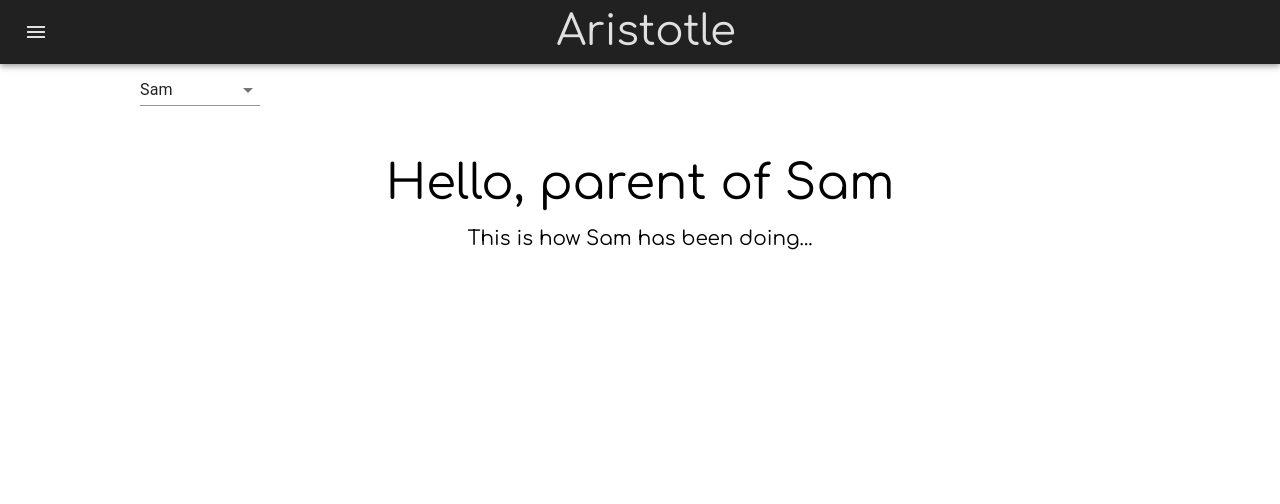
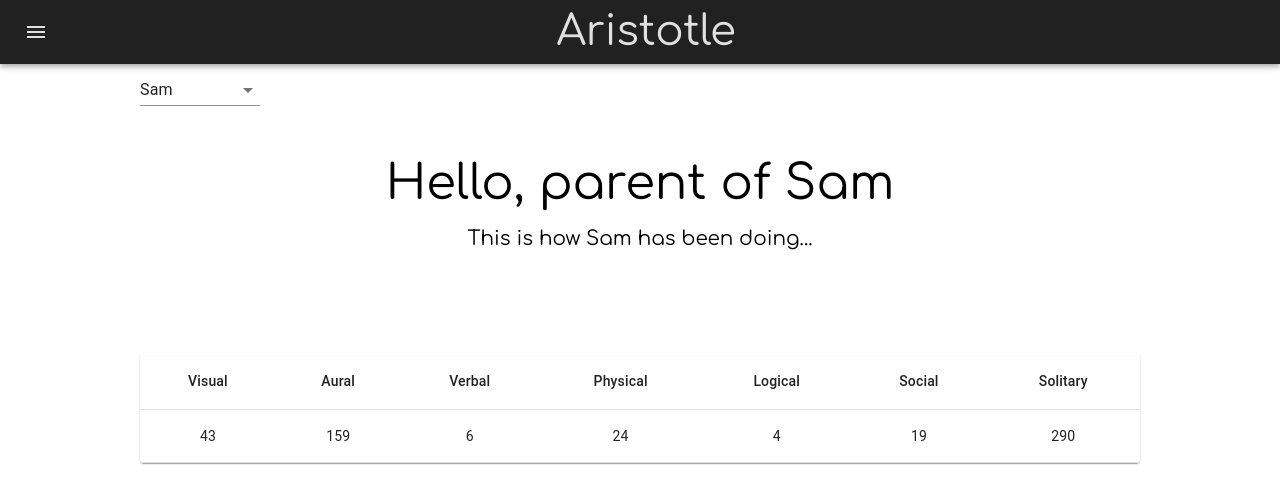
Before and after one commit to smeebear/aristotle, a React (Create React App) app: page /parentdash in a window 1280 px wide. Shown: the top 504 px of the page. Built offline with nearby package versions, Linux system fonts and the light colour scheme.

Commit message:
Got table loaded

```diff
--- a/src/components/Child.js
+++ b/src/components/Child.js
@@ -1,11 +1,13 @@
 import React, { Component } from 'react'
+import ResultsTable from './visuals/ResultsTable'
 
 export default class Child extends Component {
+
     render() {
         return (
-            <div>
-
-            </div>
+            <>
+                <ResultsTable data={this.props.data} />
+            </>
         )
     }
 }
--- a/src/components/Parent.js
+++ b/src/components/Parent.js
@@ -2,6 +2,7 @@
 import React, { Component } from 'react';
 import FormControl from '@material-ui/core/FormControl';
 import Select from '@material-ui/core/Select';
+import Child from './Child';
 
 const formControl = {
     marginLeft: 'auto',
@@ -15,13 +16,55 @@
         super(props);
         this.state = {
             name: 'Sam',
+            data: {
+                vi: 43,
+                a: 159,
+                ve: 6,
+                p: 24,
+                l: 4,
+                soc: 19,
+                sol: 290
+            }
         }
     }
 
     handleChange(event) {
         var name = event;
+        var data = {}
+        if (name === "Sam") {
+            data = {
+                vi: 43,
+                a: 159,
+                ve: 6,
+                p: 24,
+                l: 4,
+                soc: 19,
+                sol: 290
+            }
+        } else if (name === "Matt") {
+            data = {
+                vi: 43,
+                a: 159,
+                ve: 6,
+                p: 24,
+                l: 4,
+                soc: 19,
+                sol: 290
+            }
+        } else if (name === "Briana") {
+            data = {
+                vi: 43,
+                a: 159,
+                ve: 6,
+                p: 24,
+                l: 4,
+                soc: 19,
+                sol: 290
+            }
+        }
         this.setState({
-            name: name
+            name: name,
+            data: data
         });
     };
 
@@ -49,6 +92,7 @@
                 <Typography variant="h3" style={{ paddingTop: "5px", textAlign: 'center', paddingBottom: "20px", fontFamily: "Comfortaa", fontSize: "20px"}} >
                     {"This is how "+ this.state.name + " has been doing..."}
                 </Typography>
+                <Child data={this.state.data} />
             </div>
         )
     }
--- a/src/components/visuals/ResultsTable.js
+++ b/src/components/visuals/ResultsTable.js
@@ -10,7 +10,6 @@
 
 const useStyles = makeStyles(theme => ({
   root: {
-    width: '60%',
     marginTop: theme.spacing(1),
     marginLeft: 'auto',
     marginRight: 'auto',
@@ -45,13 +44,13 @@
                     </TableHead>
                     <TableBody>
                         <TableRow>
-                            <TableCell align="center">43</TableCell>
-                            <TableCell align="center">159</TableCell>
-                            <TableCell align="center">6</TableCell>
-                            <TableCell align="center">24</TableCell>
-                            <TableCell align="center">4</TableCell>
-                            <TableCell align="center">19</TableCell>
-                            <TableCell align="center">290</TableCell>
+                            <TableCell align="center">{props.data.vi}</TableCell>
+                            <TableCell align="center">{props.data.a}</TableCell>
+                            <TableCell align="center">{props.data.ve}</TableCell>
+                            <TableCell align="center">{props.data.p}</TableCell>
+                            <TableCell align="center">{props.data.l}</TableCell>
+                            <TableCell align="center">{props.data.soc}</TableCell>
+                            <TableCell align="center">{props.data.sol}</TableCell>
                         </TableRow>
                     </TableBody>
                 </Table>
```
